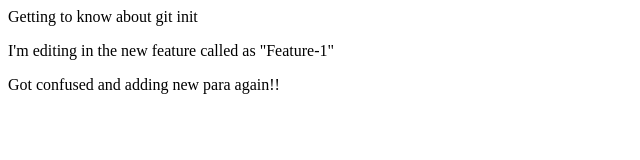
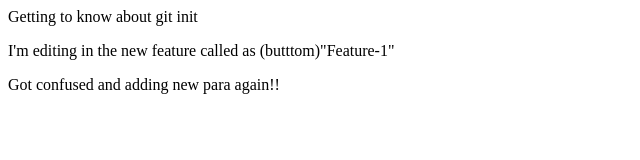
Before and after one commit to varshitha-besthu/Localrepo, a plain HTML site: page index.html in a window 1280 px wide. Shown: the full height of the page, 0-640 px from the left. Drawn offline with Linux system fonts and the light colour scheme.

```diff
--- a/index.html
+++ b/index.html
@@ -1,5 +1,5 @@
 <p>Getting to know about git init</p>
 
-<p> I'm editing in the new feature called as "Feature-1"</p>
+<p> I'm editing in the new feature called as (butttom)"Feature-1"</p>
 
 <p> Got confused and adding new para again!!</p>
```
